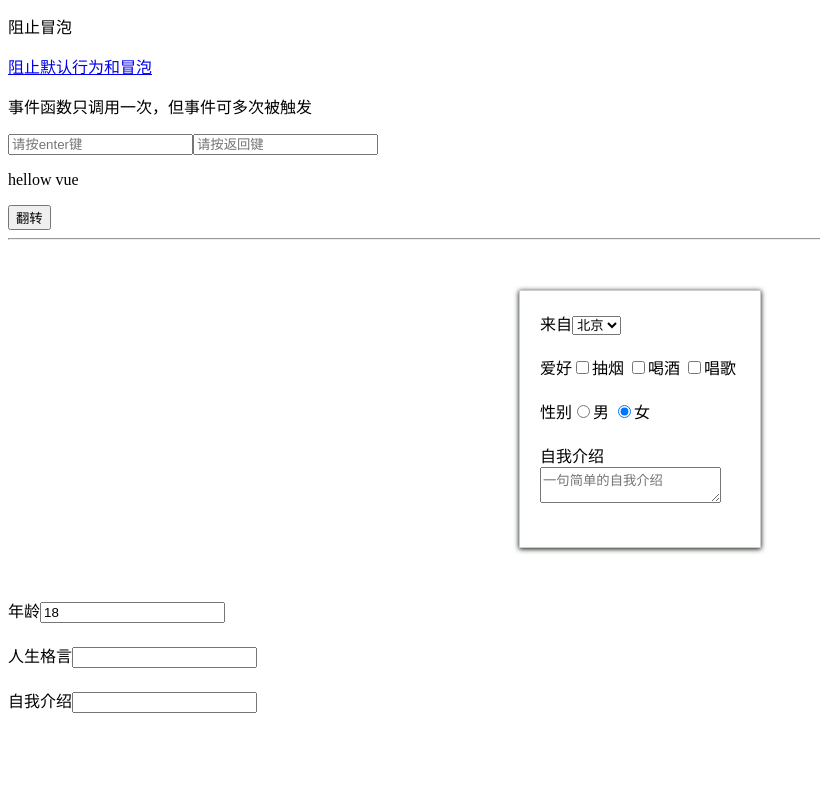
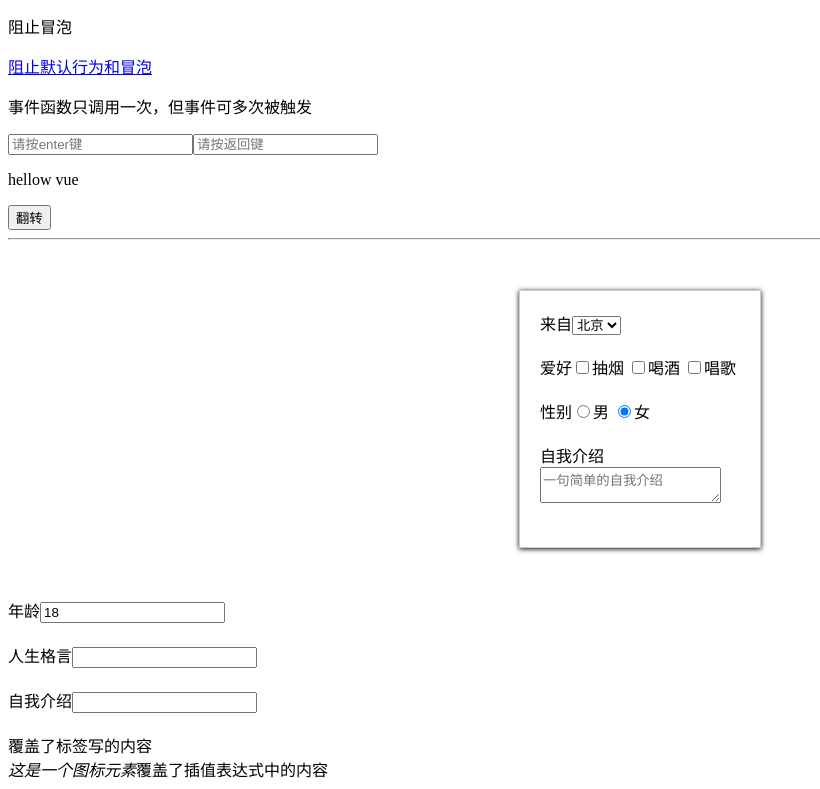
Before and after one commit to AaronGod/vueLearn, a Vue app: page / in a window 1280 px wide. Shown: the part 212-1001 px from the top of the page, without its empty margins (0-820 px from the left). Before the commit the page ends 945 px from the top, so only its background shows below. Built offline with nearby package versions, Linux system fonts and the light colour scheme.

Commit message:
测试了 v-text v-html的语法和覆盖等

```diff
--- a/src/App.vue
+++ b/src/App.vue
@@ -61,6 +61,10 @@
       <span>自我介绍</span>
       <input type="text" v-model.lazy="intro">
     </div>
+
+    <!-- v-text v-html 会覆盖插值表达式{{}} -->
+    <div v-text="str">没有被v-text覆盖</div>
+    <div v-html="htm">{{msg}}</div>
   </div>
 </template>
 
@@ -81,7 +85,9 @@ export default {
       info:'',
       age: 18,
       motto:'',
-      intro:''
+      intro:'',
+      str: '覆盖了标签写的内容',
+      htm: '<i>这是一个图标元素</i><span>覆盖了插值表达式中的内容</span>'
     };
   },
   methods: {
```
